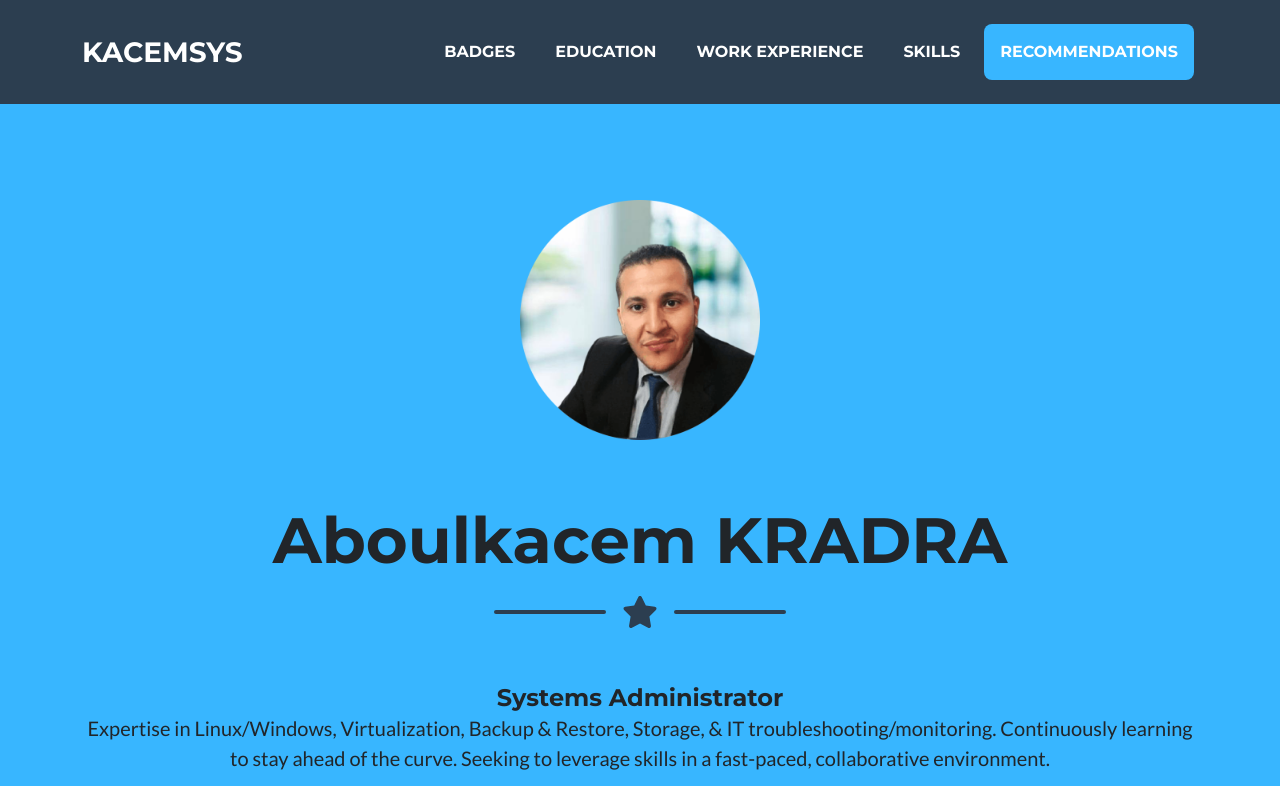
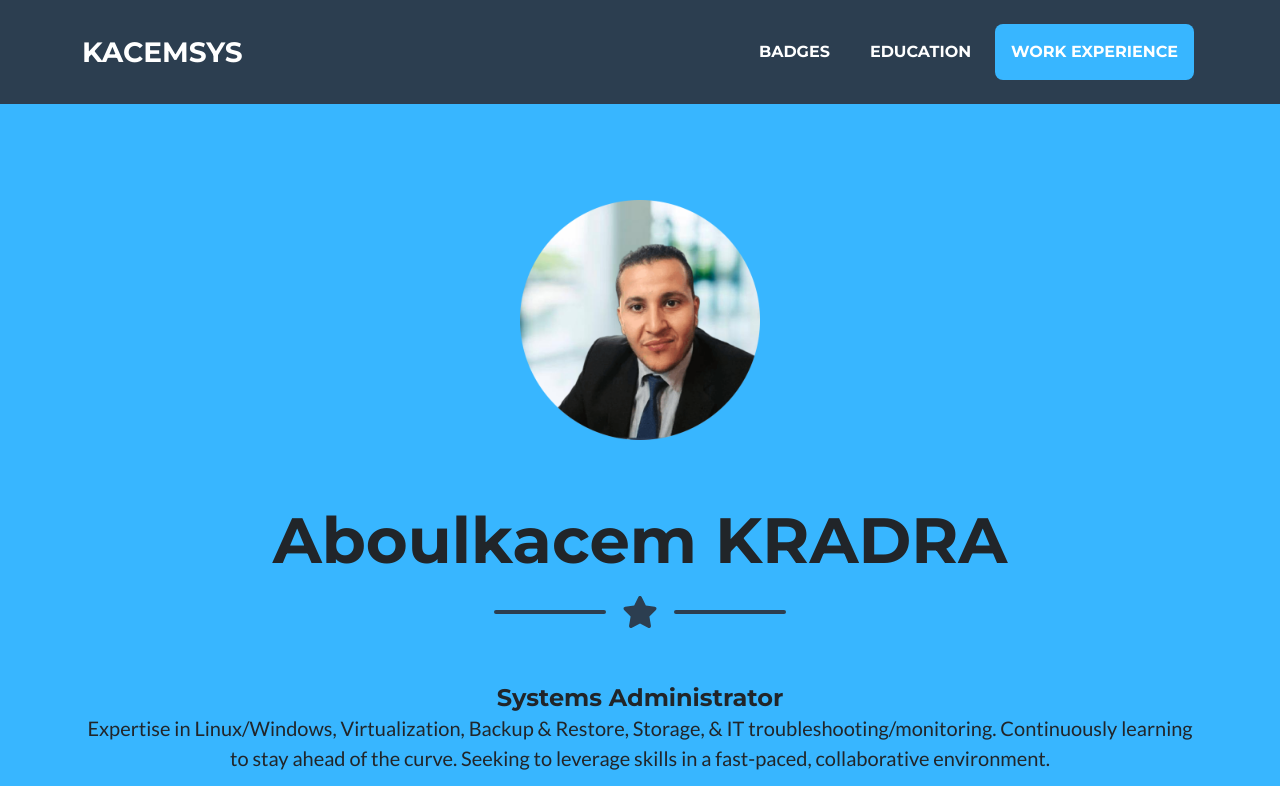
Before and after one commit to kacemsys/kacemsys.github.io, a plain HTML site: page index.html in a window 1280 px wide. Shown: the top 786 px of the page. Drawn offline with nearby package versions, Linux system fonts and the light colour scheme.

Commit message:
Edited Just for test

```diff
--- a/index.html
+++ b/index.html
@@ -33,8 +33,8 @@
                         <li class="nav-item mx-0 mx-lg-1"><a class="nav-link py-3 px-0 px-lg-3 rounded" href="#portfolio">Badges</a></li>
                         <li class="nav-item mx-0 mx-lg-1"><a class="nav-link py-3 px-0 px-lg-3 rounded" href="#education">Education</a></li>
                         <li class="nav-item mx-0 mx-lg-1"><a class="nav-link py-3 px-0 px-lg-3 rounded" href="#experience">Work Experience</a></li>
-                        <li class="nav-item mx-0 mx-lg-1"><a class="nav-link py-3 px-0 px-lg-3 rounded" href="#skills">Skills</a></li>
-                        <li class="nav-item mx-0 mx-lg-1"><a class="nav-link py-3 px-0 px-lg-3 rounded" href="#recommendations">Recommendations</a></li>
+                        <!--<li class="nav-item mx-0 mx-lg-1"><a class="nav-link py-3 px-0 px-lg-3 rounded" href="#skills">Skills</a></li>
+                        <li class="nav-item mx-0 mx-lg-1"><a class="nav-link py-3 px-0 px-lg-3 rounded" href="#recommendations">Recommendations</a></li>-->
                     </ul>
                 </div>
             </div>
```
